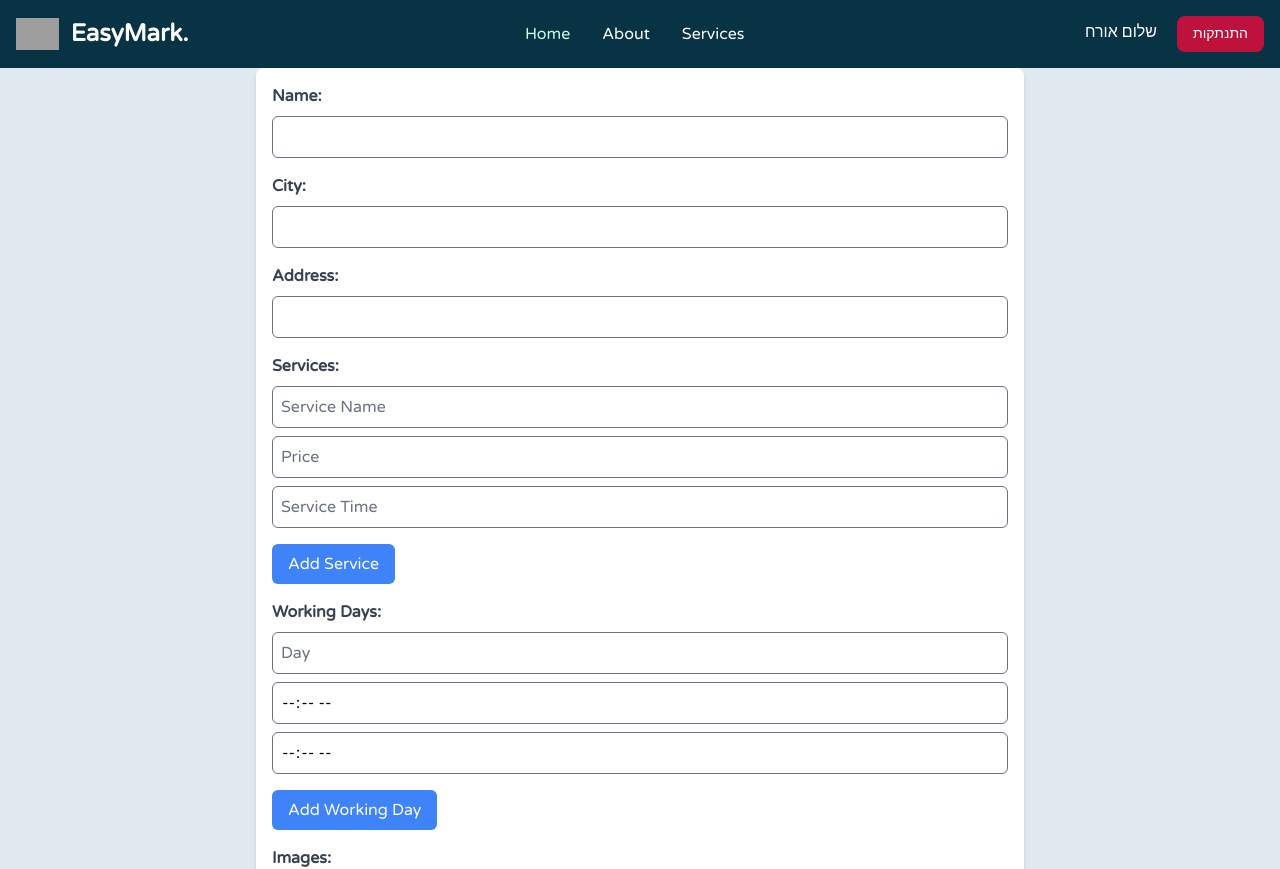
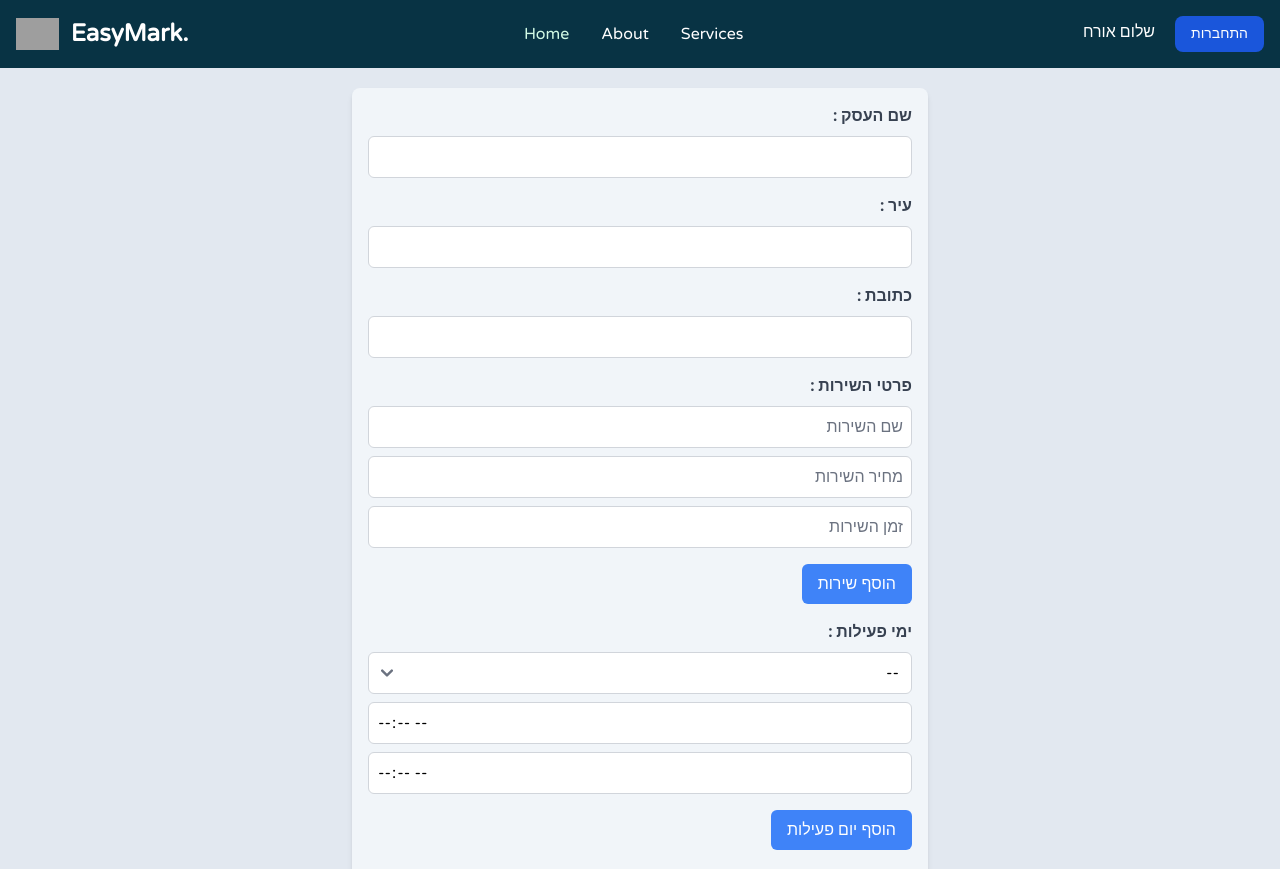
Before and after one commit to yuvalleberstein21/appointmentspro, a React (Vite) app in the folder client/: page /createbusiness in a window 1280 px wide. Shown: the top 869 px of the page. Built offline with nearby package versions, Linux system fonts and the light colour scheme; grey boxes are pictures that could not be loaded; a web font is replaced by a local one.

Commit message:
update business start

```diff
--- a/client/src/components/Business/CreateBusinessForm.tsx
+++ b/client/src/components/Business/CreateBusinessForm.tsx
@@ -1,6 +1,7 @@
 import { useState } from 'react';
 import { useDispatch } from 'react-redux';
 import { createBusinesessAction } from '../../Redux/Actions/BusinessAction';
+import { useNavigate } from 'react-router-dom';
 
 const CreateBusinessForm = () => {
   const [business, setBusiness] = useState({
@@ -13,6 +14,7 @@ const CreateBusinessForm = () => {
   });
 
   const dispatch = useDispatch<any>();
+  const navigate = useNavigate();
 
   const handleChange = (e: any) => {
     const { name, value } = e.target;
@@ -67,7 +69,10 @@ const CreateBusinessForm = () => {
   const handleSubmit = (e: any) => {
     e.preventDefault();
     try {
-      dispatch(createBusinesessAction(business));
+      const createdBusiness = dispatch(createBusinesessAction(business));
+      if (createdBusiness) {
+        navigate(`/business/${createdBusiness.id}`);
+      }
     } catch (error) {
       console.log(error);
     }
@@ -75,65 +80,74 @@ const CreateBusinessForm = () => {
   return (
     <form
       onSubmit={handleSubmit}
-      className="max-w-3xl mx-auto p-4 bg-white shadow-md rounded-lg"
+      className="max-w-xl mx-auto p-4 bg-slate-100 shadow-md rounded-lg mt-5"
+      dir="rtl"
     >
       <div className="mb-4">
-        <label className="block text-gray-700 font-bold mb-2">Name:</label>
+        <label className="block text-gray-700 font-bold mb-2">שם העסק : </label>
         <input
           type="text"
           name="name"
           value={business.name}
           onChange={handleChange}
-          className="w-full p-2 border rounded-md"
+          className="w-full p-2 border-1 border-gray-300 rounded-md"
+          required
         />
       </div>
       <div className="mb-4">
-        <label className="block text-gray-700 font-bold mb-2">City:</label>
+        <label className="block text-gray-700 font-bold mb-2">עיר :</label>
         <input
           type="text"
           name="city"
           value={business.city}
           onChange={handleChange}
-          className="w-full p-2 border rounded-md"
+          className="w-full p-2 border-1 border-gray-300 rounded-md"
+          required
         />
       </div>
       <div className="mb-4">
-        <label className="block text-gray-700 font-bold mb-2">Address:</label>
+        <label className="block text-gray-700 font-bold mb-2">כתובת :</label>
         <input
           type="text"
           name="address"
           value={business.address}
           onChange={handleChange}
-          className="w-full p-2 border rounded-md"
+          className="w-full p-2 border-1 border-gray-300 rounded-md"
+          required
         />
       </div>
       <div className="mb-4">
-        <label className="block text-gray-700 font-bold mb-2">Services:</label>
+        <label className="block text-gray-700 font-bold mb-2">
+          פרטי השירות :
+        </label>
         {business.services.map((service, index) => (
           <div key={index} className="mb-2">
             <input
               type="text"
               name="name"
-              placeholder="Service Name"
+              placeholder="שם השירות"
               value={service.name}
               onChange={(e) => handleServiceChange(index, e)}
-              className="w-full p-2 border rounded-md mb-2"
+              className="w-full p-2 border-1 border-gray-300 rounded-md mb-2"
+              required
             />
             <input
               type="number"
               name="price"
-              placeholder="Price"
+              placeholder="מחיר השירות"
               value={service.price}
               onChange={(e) => handleServiceChange(index, e)}
-              className="w-full p-2 border rounded-md mb-2"
+              className="w-full p-2 border-1 border-gray-300 rounded-md mb-2"
+              required
             />
             <input
               type="number"
               name="serviceTime"
-              placeholder="Service Time"
+              placeholder="זמן השירות"
               value={service.serviceTime}
               onChange={(e) => handleServiceChange(index, e)}
-              className="w-full p-2 border rounded-md"
+              className="w-full p-2 border-1 border-gray-300 rounded-md"
+              required
             />
           </div>
         ))}
@@ -142,38 +156,46 @@ const CreateBusinessForm = () => {
           onClick={addService}
           className="mt-2 px-4 py-2 bg-blue-500 text-white rounded-md"
         >
-          Add Service
+          הוסף שירות
         </button>
       </div>
       <div className="mb-4">
         <label className="block text-gray-700 font-bold mb-2">
-          Working Days:
+          ימי פעילות :
         </label>
         {business.workingDays.map((day, index) => (
           <div key={index} className="mb-2">
-            <input
-              type="text"
+            <select
+              className="w-full p-2 border-1 border-gray-300 rounded-md mb-2"
               name="day"
-              placeholder="Day"
-              value={day.day}
               onChange={(e) => handleWorkingDayChange(index, e)}
-              className="w-full p-2 border rounded-md mb-2"
-            />
+              required
+            >
+              <option value="">--</option>
+              <option value="sunday">ראשון</option>
+              <option value="monday">שני</option>
+              <option value="tuesday">שלישי</option>
+              <option value="wednesday">רביעי</option>
+              <option value="thursday">חמישי</option>
+              <option value="friday">שישי</option>
+            </select>
             <input
               type="time"
               name="startHour"
-              placeholder="Start Hour"
+              placeholder="שעת פתיחה"
               value={day.startHour}
               onChange={(e) => handleWorkingDayChange(index, e)}
-              className="w-full p-2 border rounded-md mb-2"
+              className="w-full p-2 border-1 border-gray-300 rounded-md mb-2"
+              required
             />
             <input
               type="time"
               name="endHour"
-              placeholder="End Hour"
+              placeholder="שעת סגירה"
               value={day.endHour}
               onChange={(e) => handleWorkingDayChange(index, e)}
-              className="w-full p-2 border rounded-md"
+              className="w-full p-2 border-1 border-gray-300 rounded-md"
+              required
             />
           </div>
         ))}
@@ -182,11 +204,11 @@ const CreateBusinessForm = () => {
           onClick={addWorkingDay}
           className="mt-2 px-4 py-2 bg-blue-500 text-white rounded-md"
         >
-          Add Working Day
+          הוסף יום פעילות
         </button>
       </div>
       <div className="mb-4">
-        <label className="block text-gray-700 font-bold mb-2">Images:</label>
+        <label className="block text-gray-700 font-bold mb-2">תמונות :</label>
         {business.images.map((image, index) => (
           <div key={index} className="mb-2">
             <input
@@ -195,6 +217,7 @@ const CreateBusinessForm = () => {
               value={image}
               onChange={(e) => handleImageChange(index, e)}
               className="w-full p-2 border rounded-md"
+              required
             />
           </div>
         ))}
@@ -203,14 +226,14 @@ const CreateBusinessForm = () => {
           onClick={addImage}
           className="mt-2 px-4 py-2 bg-blue-500 text-white rounded-md"
         >
-          Add Image
+          הוסף תמונה
         </button>
       </div>
       <button
         type="submit"
         className="w-full px-4 py-2 bg-green-500 text-white font-bold rounded-md"
       >
-        Create Business
+        צור עסק
       </button>
     </form>
   );
--- a/client/src/components/Business/SingleBusiness/SingleBusinessHeader.tsx
+++ b/client/src/components/Business/SingleBusiness/SingleBusinessHeader.tsx
@@ -49,17 +49,17 @@ const SingleBusinessHeader: React.FC<BusinessData> = ({ business }) => {
           {/* Top three images */}
           <div className="grid grid-cols-3 gap-3 bg-center bg-cover mx-4 mt-4 overflow-hidden rounded-t-xl h-40">
             <img
-              src={business?.images[0]}
-              alt={business?.name}
-              className="h-full w-full object-cover rounded-md"
-            />
-            <img
               src={business?.images[1]}
               alt={business?.name}
               className="h-full w-full object-cover rounded-md"
             />
             <img
-              src={business?.images[0]}
+              src={business?.images[2]}
+              alt={business?.name}
+              className="h-full w-full object-cover rounded-md"
+            />
+            <img
+              src={business?.images[3]}
               alt={business?.name}
               className="h-full w-full object-cover rounded-md"
             />
@@ -68,7 +68,7 @@ const SingleBusinessHeader: React.FC<BusinessData> = ({ business }) => {
           {/* Bottom image */}
           <div className="relative mx-4 gap-3 mt-1 overflow-hidden text-gray-700 bg-slate-100 shadow-lg bg-clip-border rounded-b-xl h-40 mb-3">
             <img
-              src={business?.images[1]}
+              src={business?.images[4]}
               alt={business?.name}
               className="h-full w-full object-cover rounded-md"
             />
--- a/client/src/components/Header.tsx
+++ b/client/src/components/Header.tsx
@@ -1,9 +1,23 @@
-import { useSelector } from 'react-redux';
-import { Link } from 'react-router-dom';
+import { useDispatch, useSelector } from 'react-redux';
+import { Link, useNavigate } from 'react-router-dom';
+import { logout } from '../Redux/Actions/AuthAction';
 
 const Header = () => {
   const userLogin = useSelector((state: any) => state.userLogin);
   const { userInfo } = userLogin;
+
+  const dispatch = useDispatch<any>();
+  const navigate = useNavigate();
+
+  const handleLogout = (e: any) => {
+    e.preventDefault;
+    try {
+      dispatch(logout());
+      navigate('/home');
+    } catch (error) {
+      console.log(error);
+    }
+  };
   return (
     <nav className="bg-cyan-950 w-full z-20 top-0 start-0">
       <div className="max-w-screen-xl flex flex-wrap items-center justify-between mx-auto p-4">
@@ -28,12 +42,25 @@ const Header = () => {
           >
             {userInfo ? `שלום ${userInfo.name}` : 'שלום אורח'}
           </span>
+          {userInfo ? (
             <button
               type="button"
               className="text-white bg-rose-700 hover:bg-rose-800 focus:ring-4 focus:outline-none focus:ring-blue-300 font-medium rounded-lg text-sm px-4 py-2 text-center dark:bg-blue-600 dark:hover:bg-blue-700 dark:focus:ring-blue-800"
+              onClick={handleLogout}
             >
               התנתקות
             </button>
+          ) : (
+            <Link to={'/'}>
+              <button
+                type="button"
+                className="text-white bg-blue-700 hover:bg-blue-600 focus:ring-4 focus:outline-none focus:ring-blue-300 font-medium rounded-lg text-sm px-4 py-2 text-center dark:bg-blue-600 dark:hover:bg-blue-700 dark:focus:ring-blue-800"
+              >
+                התחברות
+              </button>
+            </Link>
+          )}
+
           <button
             data-collapse-toggle="navbar-sticky"
             type="button"
```
Also changed, not shown: 2 other files (tests, documents, lock files or other folders). Lines whose indentation alone changed are shown as unchanged.
